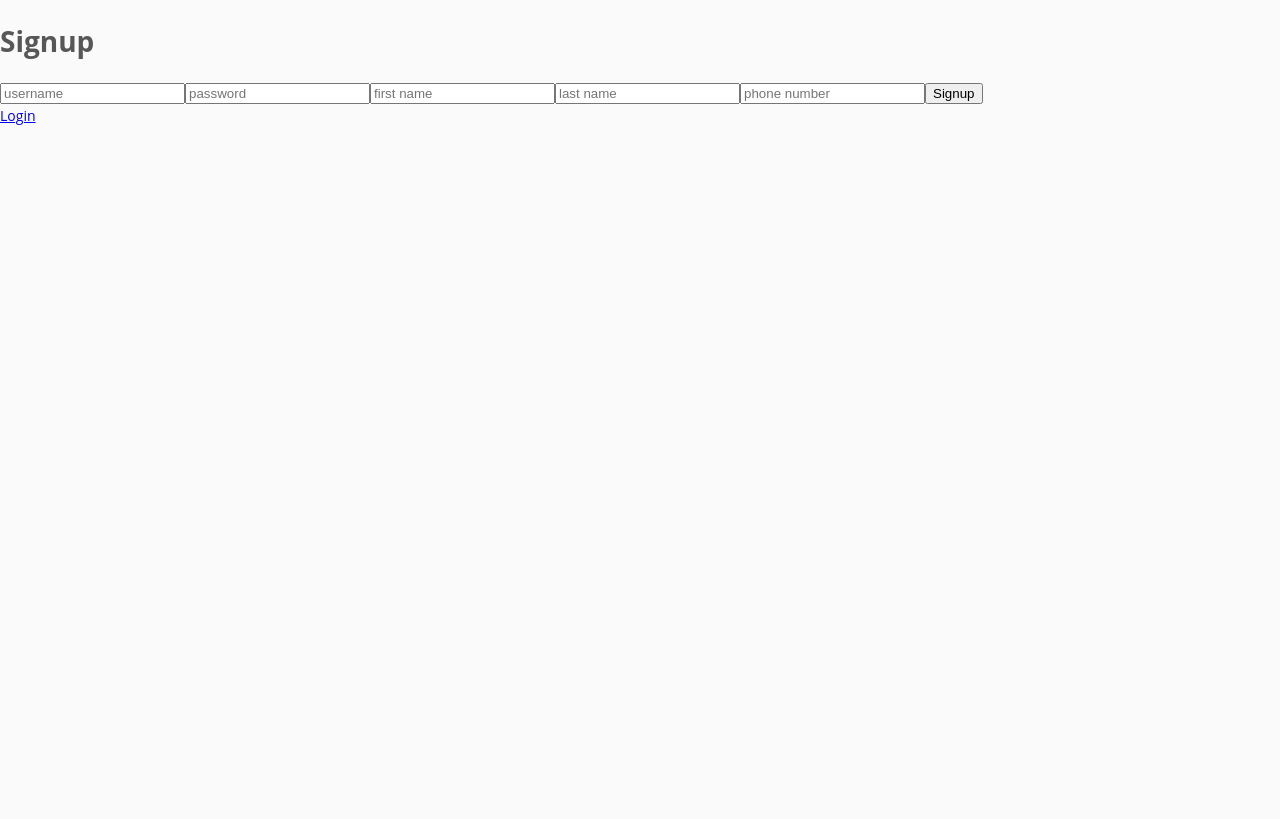
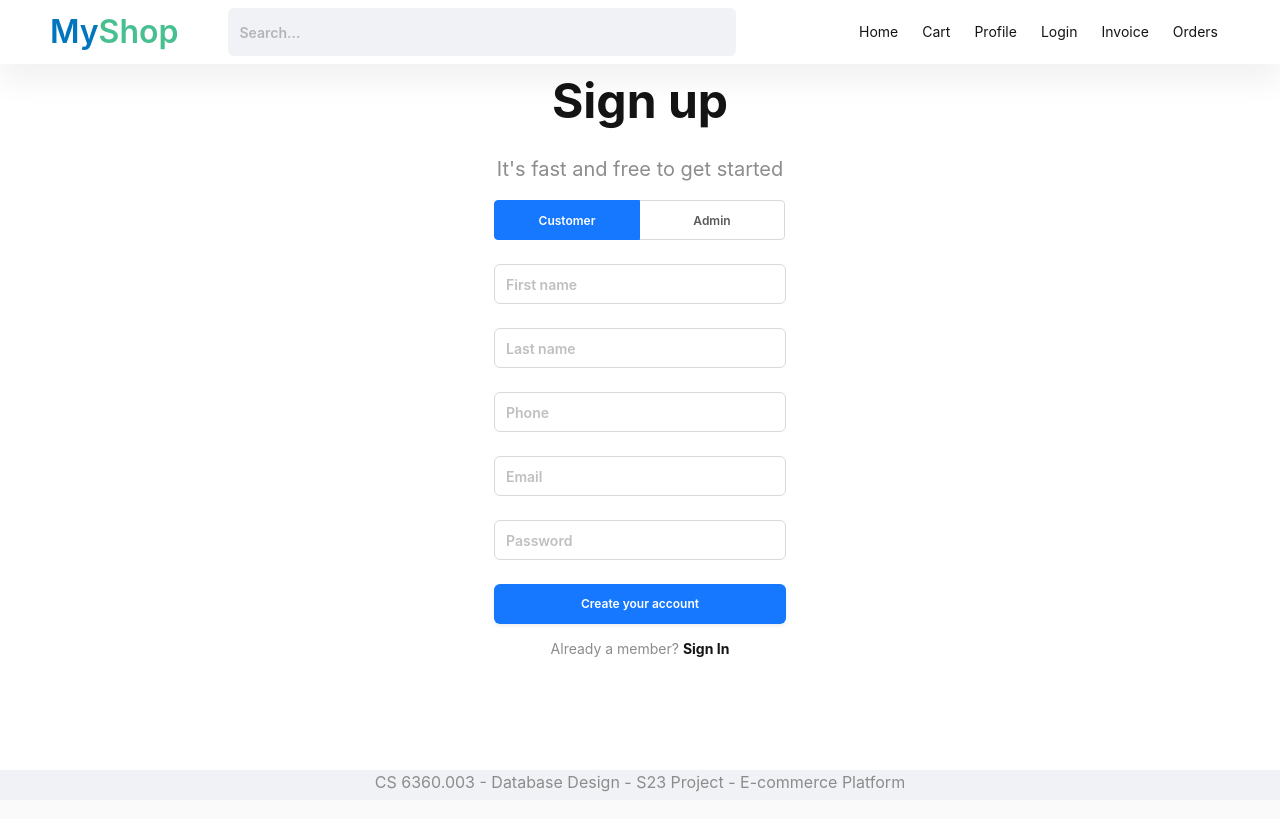
Before and after one commit to Moksha97/Ecommerce, a React (Create React App) app in the folder frontend/: page /signup in a window 1280 px wide. Built offline with nearby package versions, Linux system fonts and the light colour scheme; no server answers.

Commit message:
Login, Signup

```diff
--- a/frontend/src/App.jsx
+++ b/frontend/src/App.jsx
@@ -20,10 +20,10 @@ function App() {
       <Router>
         <Routes>
           <Route exact path="/" element={<UserLanding notification={api} />} />
-          <Route exact path="/login" element={<Login />} />
+          <Route exact path="/login" element={<Login notification={api} />} />
           <Route exact path="/admin" element={<AdminLanding />} />
           <Route exact path="/logout" element={<Logout />} />
-          <Route exact path="/signup" element={<Signup />} />
+          <Route exact path="/signup" element={<Signup notification={api} />} />
           <Route exact path="/product/:id" element={<Product />} />
           <Route exact path="/invoice" element={<Invoice />} />
           <Route exact path="/orders" element={<OrderHistory />} />
--- a/frontend/src/auth/Login.jsx
+++ b/frontend/src/auth/Login.jsx
@@ -1,16 +1,6 @@
-import React from "react";
+import React, { Component } from "react";
 import { Link } from "react-router-dom";
-import {
-  Layout,
-  Button,
-  Row,
-  Col,
-  Typography,
-  Form,
-  Input,
-  Radio,
-  notification,
-} from "antd";
+import { Layout, Button, Row, Col, Typography, Form, Input, Radio } from "antd";
 import AppHeader from "../pages/AppHeader";
 import AppFooter from "../pages/AppFooter";
 import ax from "../utils/httpreq";
@@ -18,10 +8,15 @@ import ax from "../utils/httpreq";
 const { Title } = Typography;
 const { Content } = Layout;
 
-const Login = () => {
-  const [api, contextHolder] = notification.useNotification();
+class Login extends Component {
+  constructor(props) {
+    super(props);
+  }
 
-  const onFinish = async (values) => {
+  componentDidMount = async () => {};
+
+  onFinish = async (values) => {
+    const { notification } = this.props;
     console.log("Success:", values);
     const res = await ax.post("/login", {
       username: values.email,
@@ -30,7 +25,7 @@ const Login = () => {
     // console.log(res);
     if (res.status !== 200) {
       const { response } = res;
-      api.error({
+      notification.error({
         message: `Error: ${response.status}`,
         description: response.data.error,
         placement: "topRight",
@@ -46,13 +41,12 @@ const Login = () => {
     }
   };
 
-  const onFinishFailed = (errorInfo) => {
+  onFinishFailed = (errorInfo) => {
     console.log("Failed:", errorInfo);
   };
 
-  return (
-    <>
-      {contextHolder}
+  render() {
+    return (
       <Layout
         className="layout-default layout-signin"
         style={{ height: "100%" }}
@@ -74,8 +68,8 @@ const Login = () => {
                 Please sign into your account
               </Title>
               <Form
-                onFinish={onFinish}
-                onFinishFailed={onFinishFailed}
+                onFinish={this.onFinish}
+                onFinishFailed={this.onFinishFailed}
                 layout="vertical"
                 className="row-col"
               >
@@ -151,8 +145,8 @@ const Login = () => {
         </Content>
         <AppFooter />
       </Layout>
-    </>
-  );
-};
+    );
+  }
+}
 
 export default Login;
--- a/frontend/src/auth/Signup.jsx
+++ b/frontend/src/auth/Signup.jsx
@@ -1,62 +1,198 @@
-import React from "react";
+import React, { Component } from "react";
 import { Link } from "react-router-dom";
-import { useNavigate } from "react-router-dom";
-import axios from "../utils/httpreq";
-// import { passwordcheck } from "../utils/passwordcheck";
+import { Layout, Button, Row, Col, Typography, Form, Input, Radio } from "antd";
+import AppHeader from "../pages/AppHeader";
+import AppFooter from "../pages/AppFooter";
+import ax from "../utils/httpreq";
 
-// signup page with a error handling
-function Signup() {
-  const navigate = useNavigate();
+const { Title } = Typography;
+const { Content } = Layout;
 
-  async function signupapi(username, password, fname, lname, phone) {
-    // check if all fields are filled
-    if (username === "" || password === "" || fname === "" || lname === "" || phone === "") {
-      alert("Please fill in all fields");
-      return;
-    }
+class Signup extends Component {
+  constructor(props) {
+    super(props);
+  }
 
-    const data = await axios.post("/signup", {
-      username: username,
+  componentDidMount = async () => {};
+
+  onFinish = async (values) => {
+    const { notification } = this.props;
+    console.log("Success:", values);
+    const { fname, lname, email, password, phone } = values;
+    const res = await ax.post("/signup", {
+      username: email,
       password: password,
       fname: fname,
       lname: lname,
       phone: phone,
     });
+    console.log(res);
+    if (res.status !== 200) {
+      const { response } = res;
+      notification.error({
+        message: `Error: ${response.status}`,
+        description: response.data.error,
+        placement: "topRight",
+      });
+    } else {
+      const { data } = res;
+      console.log(data);
+      if (data.isadmin === 1) {
+        window.location.href = "/admin";
+      } else {
+        window.location.href = "/";
+      }
+    }
+  };
 
-    if (data.error) {
-      alert(data.error);
-    } else {
-      navigate("/users");
-    }
+  onFinishFailed = (errorInfo) => {
+    console.log("Failed:", errorInfo);
+  };
+
+  render() {
+    return (
+      <Layout
+        className="layout-default layout-signin"
+        style={{ height: "100%" }}
+      >
+        <AppHeader />
+        <Content className="signin">
+          <Row gutter={[24, 0]} justify="center">
+            <Col
+              xs={{ span: 24, offset: 0 }}
+              lg={{ span: 6, offset: 0 }}
+              md={{ span: 12 }}
+            >
+              <Title className="mb-15 text-center">Sign up</Title>
+              <Title
+                className="font-regular text-muted text-center"
+                level={5}
+                style={{ marginBottom: "1rem" }}
+              >
+                It's fast and free to get started
+              </Title>
+              <Form
+                onFinish={this.onFinish}
+                onFinishFailed={this.onFinishFailed}
+                layout="vertical"
+                className="row-col"
+              >
+                <Form.Item label="" name="account">
+                  <Radio.Group
+                    defaultValue="customer"
+                    buttonStyle="solid"
+                    style={{ width: "100%" }}
+                  >
+                    <Radio.Button
+                      className={"text-center"}
+                      value="customer"
+                      style={{ width: "50%" }}
+                    >
+                      Customer
+                    </Radio.Button>
+                    <Radio.Button
+                      className={"text-center"}
+                      value="admin"
+                      style={{ width: "50%" }}
+                    >
+                      Admin
+                    </Radio.Button>
+                  </Radio.Group>
+                </Form.Item>
+
+                <Form.Item
+                  className=""
+                  label=""
+                  name="fname"
+                  rules={[
+                    {
+                      required: true,
+                      message: "Please input your first name!",
+                    },
+                  ]}
+                >
+                  <Input placeholder="First name" type={"text"} />
+                </Form.Item>
+
+                <Form.Item
+                  className="fullname"
+                  label=""
+                  name="lname"
+                  rules={[
+                    {
+                      required: true,
+                      message: "Please input your last name!",
+                    },
+                  ]}
+                >
+                  <Input placeholder="Last name" type={"text"} />
+                </Form.Item>
+
+                <Form.Item
+                  className=""
+                  label=""
+                  name="phone"
+                  rules={[
+                    {
+                      required: true,
+                      message: "Please input your phone!",
+                    },
+                  ]}
+                >
+                  <Input placeholder="Phone" type={"number"} />
+                </Form.Item>
+
+                <Form.Item
+                  className="email"
+                  label=""
+                  name="email"
+                  rules={[
+                    {
+                      required: true,
+                      message: "Please input your email!",
+                    },
+                  ]}
+                >
+                  <Input placeholder="Email" type={"email"} />
+                </Form.Item>
+
+                <Form.Item
+                  className="password"
+                  label=""
+                  name="password"
+                  rules={[
+                    {
+                      required: true,
+                      message: "Please input your password!",
+                    },
+                  ]}
+                >
+                  <Input placeholder="Password" type={"password"} />
+                </Form.Item>
+
+                <Form.Item>
+                  <Button
+                    type="primary"
+                    htmlType="submit"
+                    style={{ width: "100%" }}
+                  >
+                    Create your account
+                  </Button>
+                  <p className="text-muted text-center">
+                    Already a member?{" "}
+                    <Link to="/login" className="text-dark font-bold">
+                      Sign In
+                    </Link>
+                  </p>
+                </Form.Item>
+              </Form>
+            </Col>
+          </Row>
+        </Content>
+        <AppFooter />
+      </Layout>
+    );
   }
-
-  return (
-    <div>
-      <h1>Signup</h1>
-      <form>
-        <input type="email" id="username" placeholder="username" />
-        <input type="password" id="password" placeholder="password" />
-        <input type="text" id="fname" placeholder="first name" />
-        <input type="text" id="lname" placeholder="last name" />
-        <input type="phone" id="phone" placeholder="phone number" />
-        <button
-          type="button"
-          onClick={() =>
-            signupapi(
-              document.getElementById("username").value,
-              document.getElementById("password").value,
-              document.getElementById("fname").value,
-              document.getElementById("lname").value,
-              document.getElementById("phone").value
-            )
-          }
-        >
-          Signup
-        </button>
-      </form>
-      <Link to="/login">Login</Link>
-    </div>
-  );
 }
 
 export default Signup;
--- a/frontend/src/components/Categories.jsx
+++ b/frontend/src/components/Categories.jsx
@@ -12,7 +12,7 @@ class Categories extends Component {
     };
   }
 
-  async componentDidMount() {
+  componentDidMount = async () => {
     const { notification } = this.props;
 
     const res = await ax.get("/product/category");
@@ -26,9 +26,9 @@ class Categories extends Component {
     } else {
       this.setState({ categories: res.data });
     }
-  }
+  };
 
-  render() {
+  render = () => {
     const { categories } = this.state;
 
     return (
@@ -45,7 +45,7 @@ class Categories extends Component {
         ))}
       </Menu>
     );
-  }
+  };
 }
 
 export default Categories;
```
